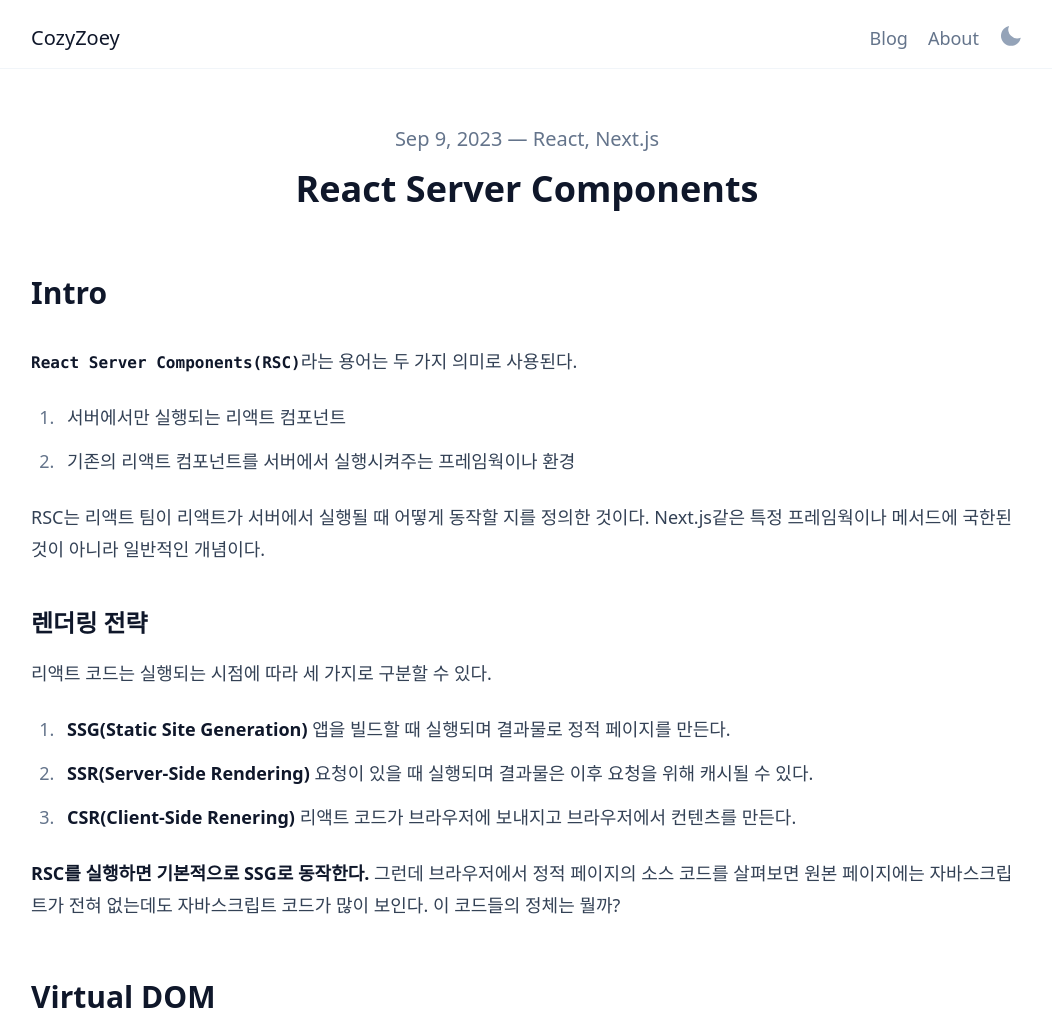
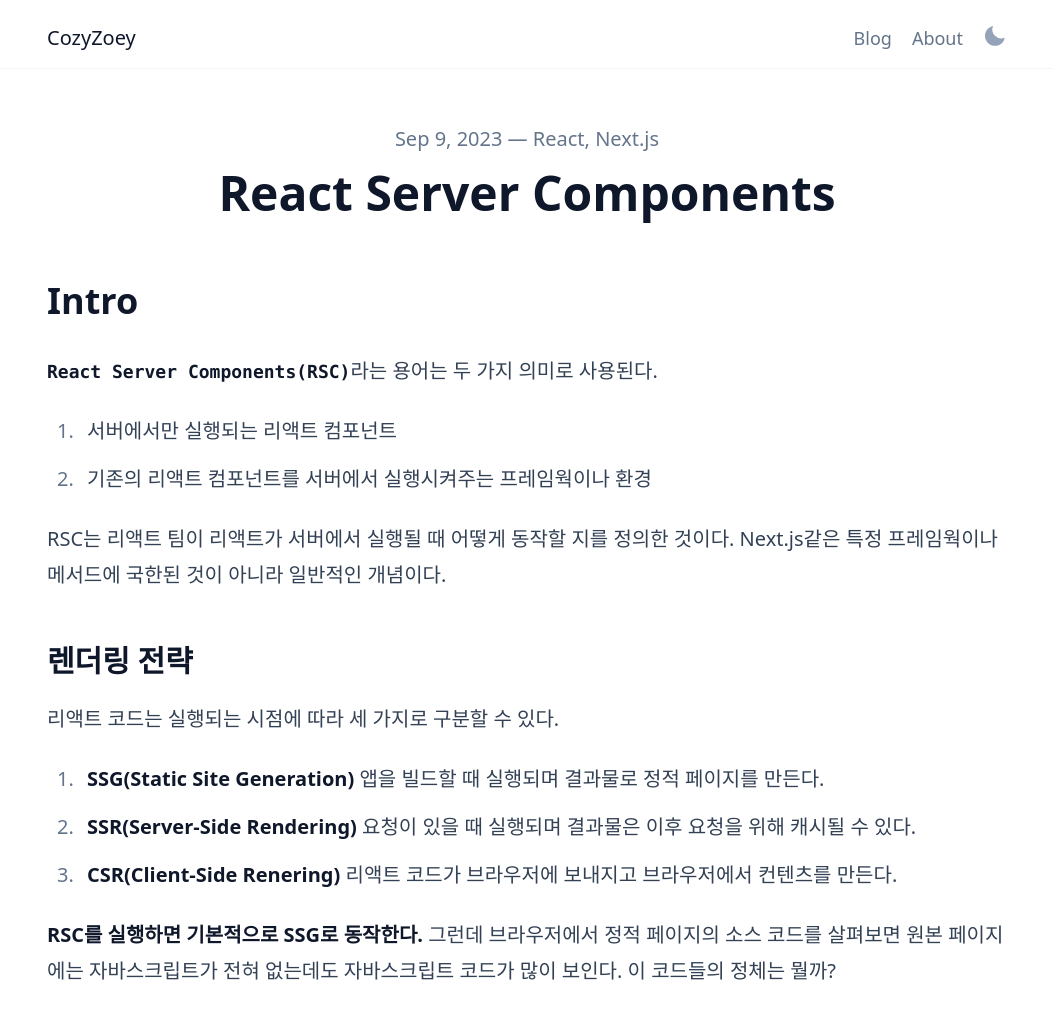
Before and after one commit to cozyzoey/blog, a Gatsby site: page /blog/react-server-components/ in a window 1280 px wide. Shown: the top 1020 px of the page, without its empty margins (113-1165 px from the left). Built offline with nearby package versions, Linux system fonts and the light colour scheme; Gatsby itself is replaced by a stand-in of ours; some packages are replaced by stand-ins of ours; a small style sheet from the web is missing.

Commit message:
Update UI

```diff
--- a/src/components/blog-post-template.tsx
+++ b/src/components/blog-post-template.tsx
@@ -24,7 +24,7 @@ export default function ({
           <time>{dayjs(date).format('MMM D, YYYY')}</time>
           {tags && <> &mdash; {tags.join(', ')}</>}
         </div>
-        <h1 className='text-4xl font-bold mb-16 dark:text-white'>{title}</h1>
+        <h1 className='text-5xl font-bold mb-16 dark:text-white'>{title}</h1>
       </section>
       <ContentComponent content={content} />
     </div>
--- a/src/components/content-renderer.tsx
+++ b/src/components/content-renderer.tsx
@@ -5,7 +5,7 @@ export interface ContentRendererProps {
 }
 
 const prose =
-  'prose prose-lg max-w-none prose-slate prose-code:before:hidden prose-code:after:hidden dark:prose-invert'
+  'prose prose-xl max-w-none prose-slate prose-code:before:hidden prose-code:after:hidden dark:prose-invert'
 
 export default function ({ content }: ContentRendererProps) {
   return <div className={prose}>{content}</div>
--- a/src/styles/global.css
+++ b/src/styles/global.css
@@ -16,6 +16,6 @@
 
 @layer utilities {
   .center-content {
-    @apply max-w-screen-lg px-4 mx-auto;
+    @apply max-w-screen-lg px-4 mx-auto md:px-8;
   }
 }
```
Also changed, not shown: static/admin/preview.css.
